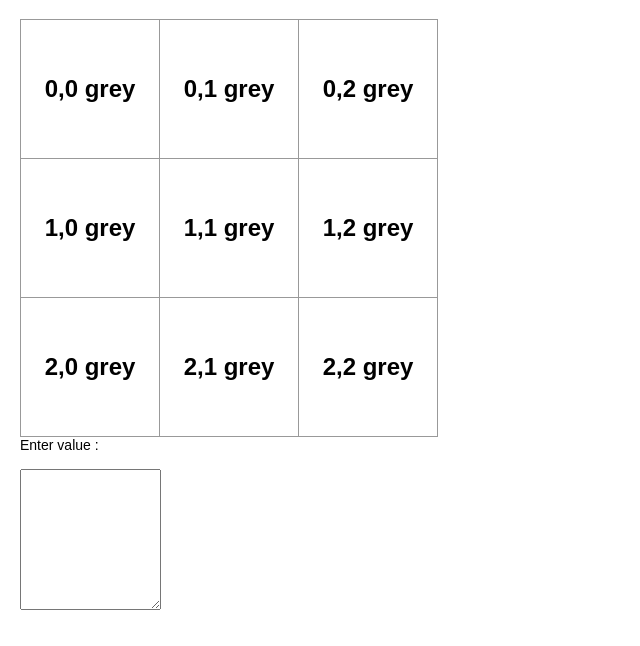
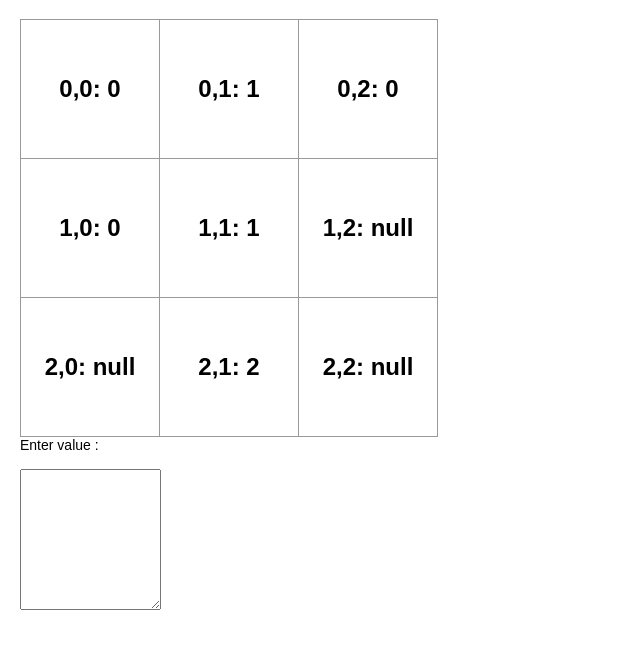
Before and after one commit to adekcz/codenames, a React (Create React App) app: page / in a window 1280 px wide. Shown: the top 646 px of the page, without its empty margins (0-640 px from the left). Built offline with nearby package versions, Linux system fonts and the light colour scheme.

Commit message:
Game layout is generated

```diff
--- a/src/App.js
+++ b/src/App.js
@@ -19,7 +19,7 @@ class Board extends React.Component {
     renderTile(row, col) {
         return <Tile
         key={row + " " + col}
-        value={this.props.tiles[row][col].text + "\n" + this.props.tiles[row][col].tileType}
+        value={this.props.tiles[row][col].text + ": " + this.props.tiles[row][col].tileType}
         onClick={() => this.props.onClick(row, col)}
             />;
     }
@@ -69,7 +69,7 @@ class Textareademo extends React.Component {
                     if(arr.length> index) {
                         arr[index] = {...this.props.tiles[row][col], ...{text: arr[index]}};
                     } else {
-                        arr[index] = {text: "default", tileType:"grey"};
+                        arr[index] = {text: "", tileType: this.props.tiles[row][col].tileType};
                     }
                 }
             }
@@ -107,11 +107,17 @@ class Textareademo extends React.Component {
     }
 }
 
+function create2dArray(rows, cols) {
+    let array = Array(rows).fill(null);
+    for (let row = 0; row<rows; row++) {
+        array[row] = Array(cols).fill(null);
+    }
+    return array;
+
+}
 function createInitArray() {
-    let tilesPreparation = Array(size).fill(null);
-    for (let row = 0; row<size; row++) {
-        tilesPreparation[row] = Array(size).fill(null);
-    }
+    let tilesPreparation = create2dArray(size, size);
+    /* following can be deleted after prototyping ends*/
     for(let i = 0; i<size;i++)
         for(let j = 0; j<size;j++)
             tilesPreparation[i][j] = {
@@ -119,14 +125,42 @@ function createInitArray() {
                 tileType: "grey"
             };
     return tilesPreparation;
-
 }
 
-function initGameMap(size) {
+function createGameMap(size) {
+    let gameMap = create2dArray(size, size);
+
+    let redCount = parseInt(size*size * 0.36);
+    let blueCount = redCount - 1;
+    let blackCount = 1;
+
+    let colorsCount = [redCount, blueCount, blackCount];
+    for (let colorIndex = 0; colorIndex<colorsCount.length; colorIndex++) {
+        let currentCount = 0;
+        while (currentCount < colorsCount[colorIndex]) {
+            let row=parseInt(Math.random()*size);
+            let col=parseInt(Math.random()*size);
+            if(gameMap[row][col] === null) {
+                gameMap[row][col] = colorIndex;
+                currentCount++;
+            }
+        }
+    }
+    for(let i = 0; i<size;i++) {
+            console.log( gameMap[i]);
+    }
+    return gameMap;
 }
+
 let App = () => {
-    let [tiles, setTiles] = useState(createInitArray());
-    let [gameMap, setGameMap] = useState(initGameMap(size*size));
+    let tempTiles = createInitArray();
+    let gameMap = createGameMap(size);
+    for(let row = 0; row < size; row++){
+        for(let col = 0; col < size; col++){
+            tempTiles[row][col].tileType = gameMap[row][col];
+        }
+    }
+    let [tiles, setTiles] = useState(tempTiles);
 
     return (
             <div>
```
